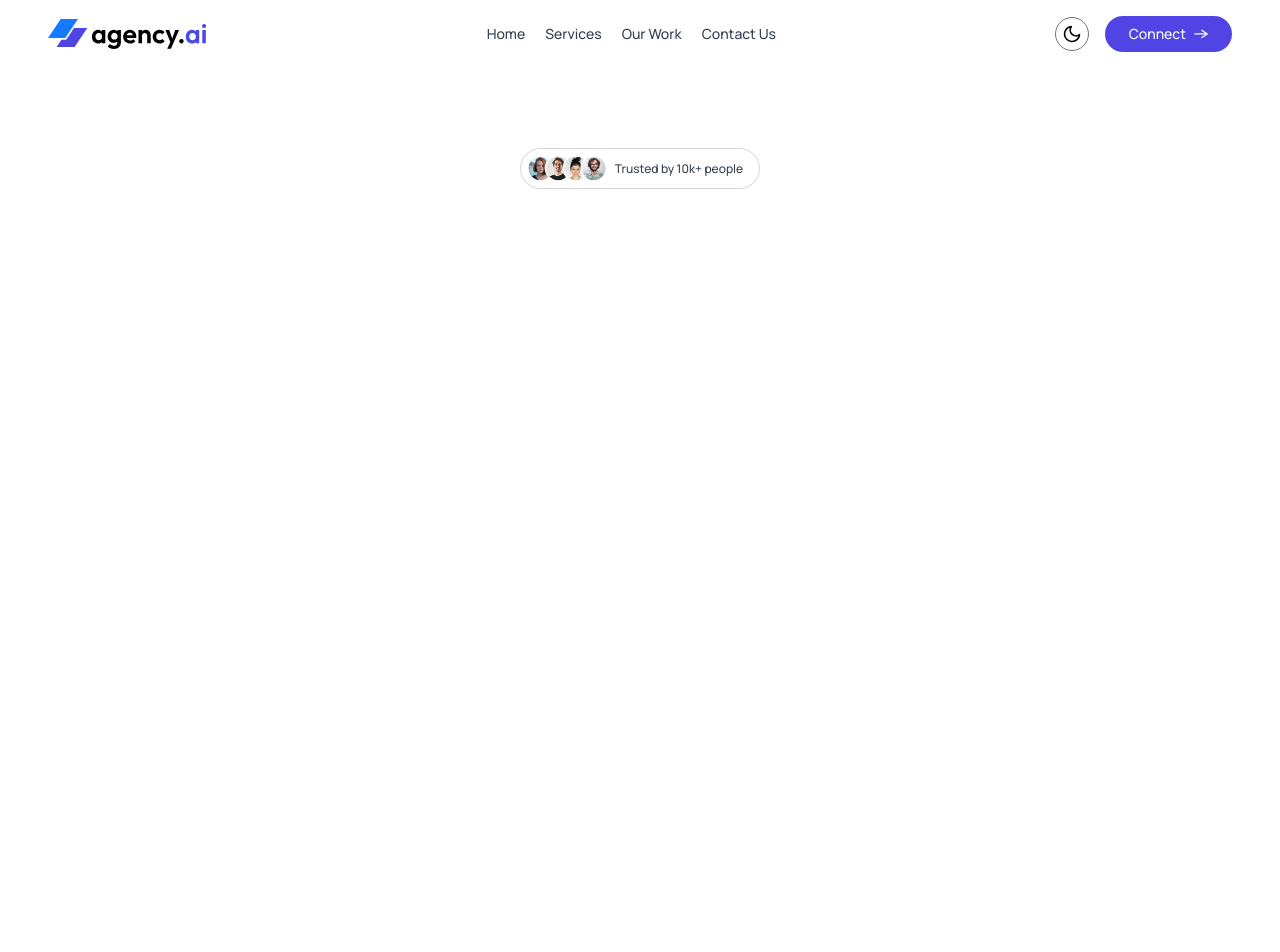
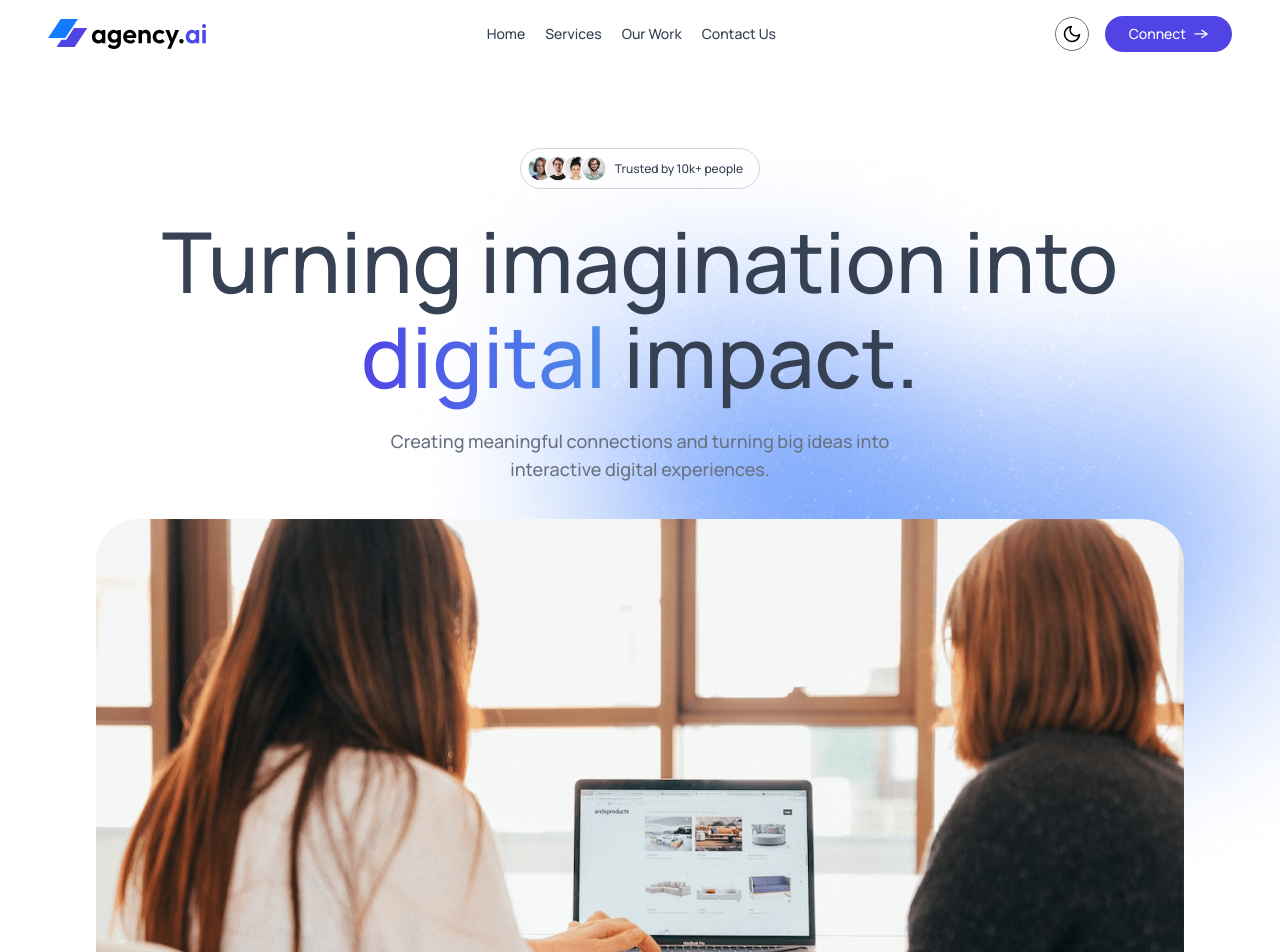
Before and after one commit to SpiriT-L/agency-ai, a React (Vite) app: page / in a window 1280 px wide. Shown: the top 952 px of the page. Before the commit the page ends 800 px from the top, so only its background shows below. Built offline with nearby package versions, Linux system fonts and the light colour scheme; a web font is replaced by a local one.

Commit message:
feat: remove unnecessary React import and enhance Hero component with new content and images

```diff
--- a/src/App.tsx
+++ b/src/App.tsx
@@ -1,4 +1,4 @@
-import React, { useState } from 'react';
+import { useState } from 'react';
 import Navbar from './components/Navbar';
 import Hero from './components/Hero';
 
--- a/src/components/Hero.tsx
+++ b/src/components/Hero.tsx
@@ -1,4 +1,3 @@
-import React from 'react';
 import assets from '../assets/assets';
 
 const Hero = () => {
@@ -11,6 +10,30 @@ const Hero = () => {
         <img className='w-20' src={assets.group_profile} alt='group profile' />
         <p className='text-xs font-medium'>Trusted by 10k+ people</p>
       </div>
+
+      <h1 className='text-4xl sm:text-5xl md:text-6xl xl:text-[84px] font-medium xl:leading-[95px] max-w-5xl'>
+        Turning imagination into{' '}
+        <span className='bg-linear-to-r from-[#5044E5] to-[#4d8cea] bg-clip-text text-transparent'>
+          digital
+        </span>{' '}
+        impact.
+      </h1>
+      <p className='text-sm sm:text-lg font-medium text-gray-500 dark:text-white/75 max-w-4/5 sm:max-w-lg pb-3'>
+        Creating meaningful connections and turning big ideas into interactive
+        digital experiences.
+      </p>
+      <div className='relative'>
+        <img
+          src={assets.hero_img}
+          alt='hero img'
+          className='w-full max-w-6xl'
+        />
+        <img
+          src={assets.bgImage1}
+          alt='bg img'
+          className='absolute -top-40 -right-40 sm:-top-100 sm:-right-70 -z-1 dark:hidden'
+        />
+      </div>
     </div>
   );
 };
```
